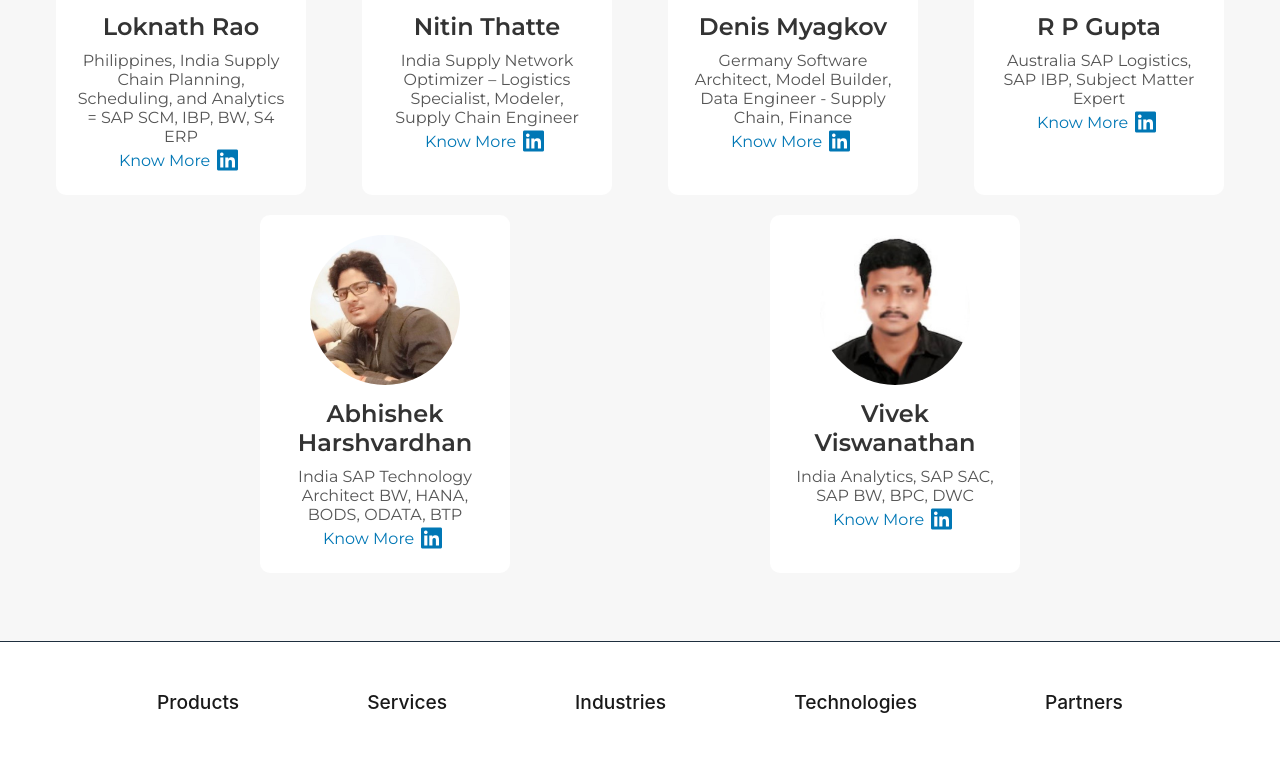
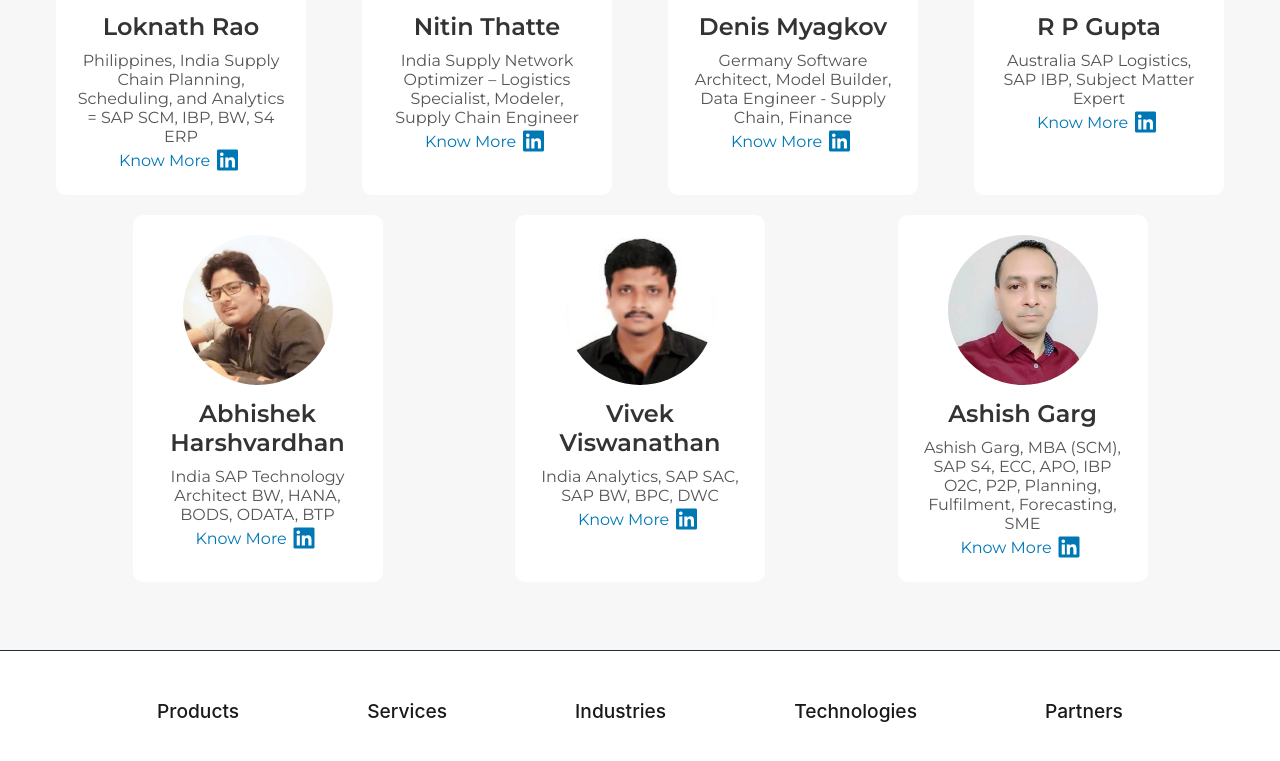
Before and after one commit to VIRAJcHOPADE/Lyndian-Freelance, a React (Create React App) app: page /people in a window 1280 px wide. Shown: the part 469-1230 px from the top of the page. Built offline with nearby package versions, Linux system fonts and the light colour scheme.

Commit message:
update team

```diff
--- a/src/App.js
+++ b/src/App.js
@@ -22,6 +22,7 @@ import Loknath from "./components/Team/teamResume/Loknath"
 import Denis from "./components/Team/teamResume/Denis"
 import Vivek from "./components/Team/teamResume/Vivek"
 import Raghunath from "./components/Team/teamResume/Raghunath"
+import Ashish from "./components/Team/teamResume/Ashish"
 function App() {
   return (
     <>
@@ -55,6 +56,7 @@ function App() {
         <Route path="/people/people2" element={<Denis />} />
         <Route path="/people/people3" element={<Vivek />} />
         <Route path="/people/people4" element={<Raghunath />} />
+        <Route path="/people/people5" element={<Ashish />} />
 
         {/* <Route path="/blogs" element={<Blog />} /> */}
 
--- a/src/components/Team/team.jsx
+++ b/src/components/Team/team.jsx
@@ -73,6 +73,12 @@ const teamMembers = [
     description: "India Analytics, SAP SAC, SAP BW, BPC, DWC",
     linkedin: "/people/people3",
   },
+  {
+    name: "Ashish Garg",
+    image: "Picture7.jpg",
+    description: "Ashish Garg, MBA (SCM), SAP S4, ECC, APO, IBP O2C, P2P, Planning, Fulfilment, Forecasting, SME",
+    linkedin: "/people/people5",
+  },
 ];
 
 export default Team;
```
